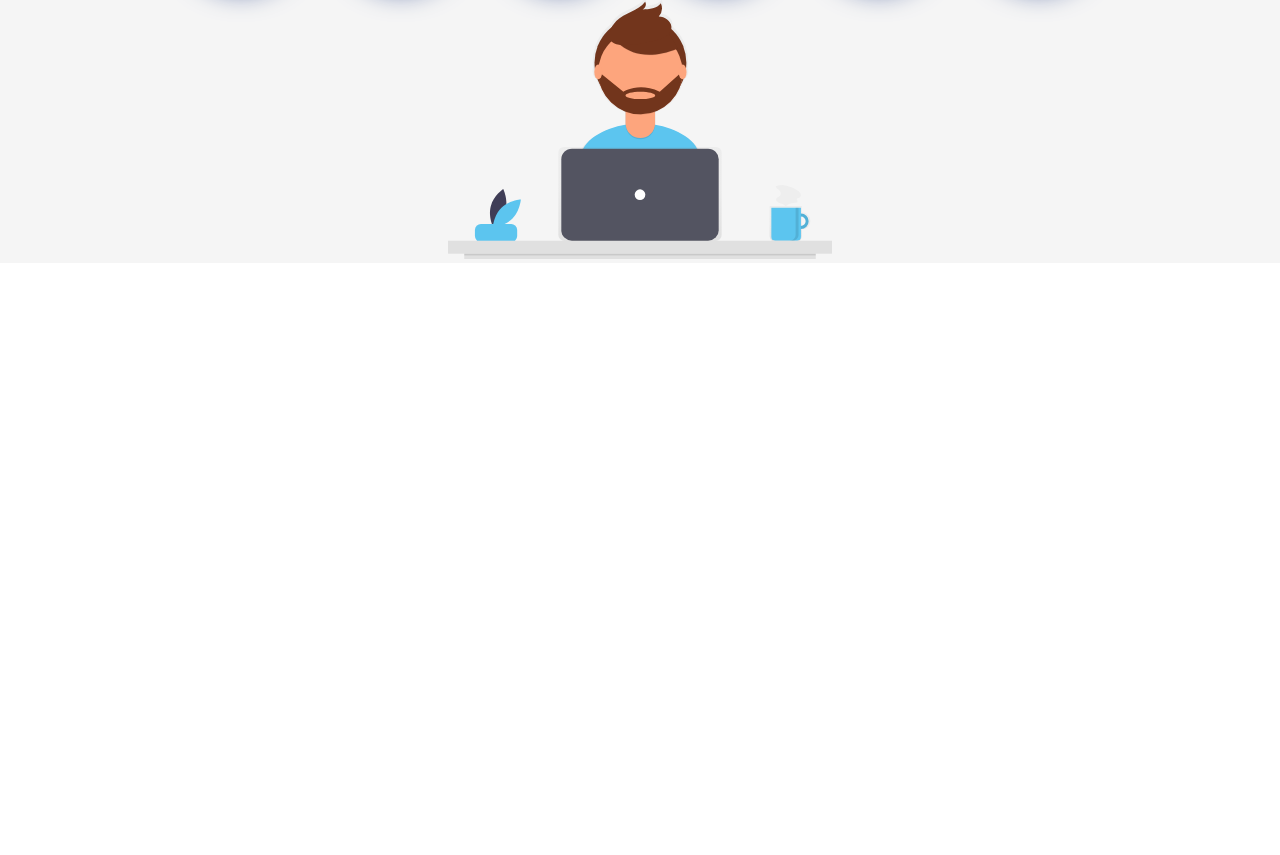
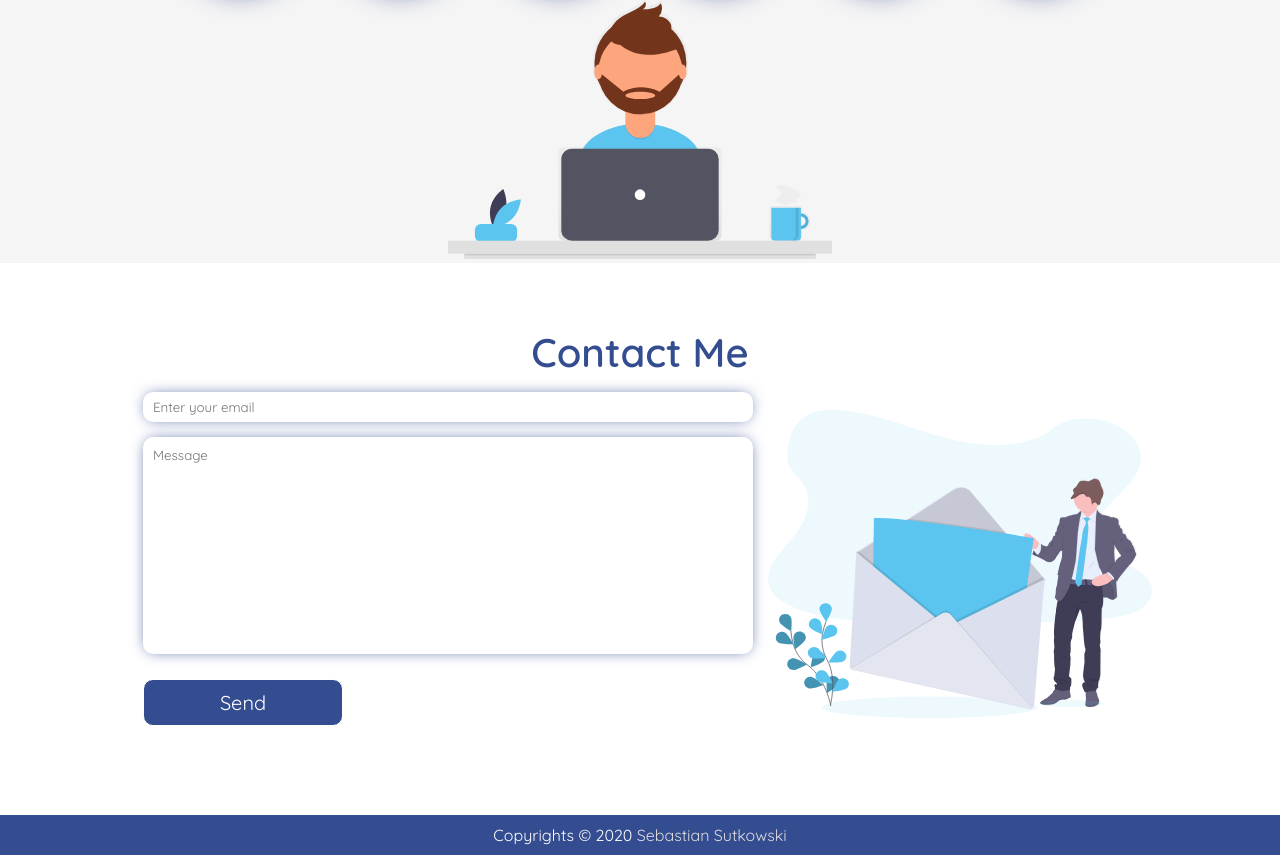
Before and after one commit to SebastianSutkowski/portfolio, a React (Create React App) app: page / in a window 1280 px wide. Shown: the part 1986-2841 px from the top of the page. Before the commit the page ends 2249 px from the top, so only its background shows below. Built offline with nearby package versions, Linux system fonts and the light colour scheme.

Commit message:
add contact form

```diff
--- a/package.json
+++ b/package.json
@@ -1,4 +1,5 @@
 {
+  "homepage": " https://sebo9611.github.io/portfolio/",
   "name": "portfolio",
   "version": "0.1.0",
   "private": true,
@@ -6,6 +7,7 @@
     "@testing-library/jest-dom": "^4.2.4",
     "@testing-library/react": "^9.5.0",
     "@testing-library/user-event": "^7.2.1",
+    "gh-pages": "^2.2.0",
     "node-sass": "^4.14.1",
     "react": "^16.13.1",
     "react-dom": "^16.13.1",
@@ -16,7 +18,9 @@
     "start": "react-scripts start",
     "build": "react-scripts build",
     "test": "react-scripts test",
-    "eject": "react-scripts eject"
+    "eject": "react-scripts eject",
+    "predeploy": "npm run build",
+    "deploy": "gh-pages -d build"
   },
   "eslintConfig": {
     "extends": "react-app"
--- a/src/App.js
+++ b/src/App.js
@@ -9,7 +9,18 @@ import Home from './Home/Home';
 import AboutMe from './AboutMe/AboutMe';
 import MyWorks from './MyWorks/MyWorks';
 import MySkills from './MySkills/MySkills';
-
+import Contact from './Contact/Contact';
+import styled from 'styled-components';
+const Footer = styled.footer`
+background-color:  ${props => props.theme.colors.blue.dark};
+padding:10px 0;
+color:white;
+text-align:center;
+a{
+  color:#ddd;
+  text-decoration:none;
+}
+`
 function App() {
   return (
     <ThemeProvider theme={normalizedStyles}>
@@ -18,9 +29,11 @@ function App() {
       <AboutMe />
       <MyWorks />
       <MySkills />
-      <footer>
-
-      </footer>
+      <Contact />
+      <Footer>
+        Copyrights © 2020
+      <a href="https://github.com/sebo9611" target="_blank"> Sebastian Sutkowski</a>
+      </Footer>
     </ThemeProvider>
 
 
--- /dev/null
+++ b/src/Contact/Contact.css.js
@@ -0,0 +1,21 @@
+import styled from 'styled-components';
+export const ContactSection = styled.article`
+margin: 5vw 10vw;
+/* padding-top: 5vw; */
+header{
+   text-align: center;
+   h1{
+     display: block;
+     width: auto;
+      font-weight: 600;
+      color:${props => props.theme.colors.blue.dark};
+   }
+}
+section{
+   display:flex;
+   flex-direction:row;
+   img{
+      width:30vw;
+   }
+}
+`
--- /dev/null
+++ b/src/Contact/Contact.js
@@ -0,0 +1,19 @@
+import React from 'react';
+import { ContactSection } from './Contact.css';
+import svgMail from '../img/svgMail.svg';
+import MyForm from './MyForm'
+
+const Contact = () => {
+   return (
+      <ContactSection>
+         <header><h1>Contact Me</h1></header>
+         <section>
+
+            <MyForm />
+            <img src={svgMail} alt="photo" />
+         </section>
+      </ContactSection>
+   );
+}
+
+export default Contact;
--- /dev/null
+++ b/src/Contact/Form.css.js
@@ -0,0 +1,34 @@
+import styled from 'styled-components';
+export const FormPanel = styled.div`
+width:50vw;
+position: relative;
+right:0;
+form{
+   padding:15px;
+   display:flex;
+   flex-direction:column;
+   input,textarea{
+      border:none;
+      padding:0 10px;
+      border-radius:10px;
+      box-shadow: 0px 0px 15px -4px ${props => props.theme.colors.blue.dark};
+   }
+   input:focus {
+      /* border:solid 10px ${props => props.theme.colors.blue.dark}; */
+   }
+   input:nth-of-type(1){
+      height:30px;
+      margin-bottom:15px;
+   }
+   textarea{
+      padding:10px 10px;
+      height:calc(24vw - 110px);
+      margin-bottom:15px;
+      resize:none;
+   }
+   button{
+      width:200px;
+   }
+}
+
+`
--- /dev/null
+++ b/src/Contact/MyForm.js
@@ -0,0 +1,49 @@
+import React from "react";
+import { FormPanel } from './Form.css';
+import Button from '../pageElements/Button'
+export default class MyForm extends React.Component {
+   constructor(props) {
+      super(props);
+      this.submitForm = this.submitForm.bind(this);
+      this.state = {
+         status: ""
+      };
+   }
+
+   render() {
+      const { status } = this.state;
+      return (
+         <FormPanel>
+            <form
+               onSubmit={this.submitForm}
+               action="https://formspree.io/xknqjgwv"
+               method="POST">
+               <input placeholder='Enter your email' type="email" name="email" />
+               <textarea placeholder='Message' name="message" />
+               {status === "SUCCESS" ? <p>Thanks!</p> : <Button content={'Send'} />}
+               {status === "ERROR" && <p>Ooops! There was an error.</p>}
+            </form>
+         </FormPanel>
+
+      );
+   }
+
+   submitForm(ev) {
+      ev.preventDefault();
+      const form = ev.target;
+      const data = new FormData(form);
+      const xhr = new XMLHttpRequest();
+      xhr.open(form.method, form.action);
+      xhr.setRequestHeader("Accept", "application/json");
+      xhr.onreadystatechange = () => {
+         if (xhr.readyState !== XMLHttpRequest.DONE) return;
+         if (xhr.status === 200) {
+            form.reset();
+            this.setState({ status: "SUCCESS" });
+         } else {
+            this.setState({ status: "ERROR" });
+         }
+      };
+      xhr.send(data);
+   }
+}
--- a/src/MySkills/MySkills.css.js
+++ b/src/MySkills/MySkills.css.js
@@ -31,12 +31,28 @@ section{
             left:50%;
             transform:translate(-50%,-50%);
             font-size:calc(50px + 3vw);
-            transition:.3s;
+            transition:.2s;
+         }
+         p{
+            display:block;
+            position:absolute;
+            top:50%;
+            left:50%;
+            transform:translate(-50%,-50%) scaleX(0);
+            font-size:20px;
+            transition:.15s;
+            color:${props => props.theme.colors.blue.dark};
+            font-weight:600;
+            text-align:center;
          }
       }
       div:hover{
          i{
             transform:translate(-50%,-50%) scaleX(0);
+         }
+         p{
+            transition-delay: .2s;
+            transform:translate(-50%,-50%) scaleX(1);
          }
       }
 
--- a/src/MySkills/MySkills.js
+++ b/src/MySkills/MySkills.js
@@ -5,32 +5,32 @@ const icons = [
    {
       color: '#f34f29',
       class: 'fab fa-git-alt',
-      description: 'git'
+      description: 'Git'
    },
    {
       color: '#61dbfb',
       class: 'fab fa-react',
-      description: 'git'
+      description: 'React'
    },
    {
       color: '#f0db4f',
       class: 'fab fa-js-square',
-      description: 'git'
+      description: 'JavaScript'
    },
    {
       color: '#F16529',
       class: 'fab fa-html5',
-      description: 'git'
+      description: 'HTML'
    },
    {
       color: '#264de4',
       class: 'fab fa-css3-alt',
-      description: 'git'
+      description: 'CSS'
    },
    {
       color: '#cc6699',
       class: 'fab fa-sass',
-      description: 'git'
+      description: 'SASS'
    },
 ]
 const MySkills = () => {
@@ -45,6 +45,7 @@ const MySkills = () => {
                   return (
                      <div>
                         <i style={{ color: icon.color }} class={icon.class}></i>
+                        <p>{icon.description}</p>
                      </div>
                   )
                })}
```
Also changed, not shown: src/img/svgMail.svg (added), 1 other file (tests, documents, lock files or other folders).
